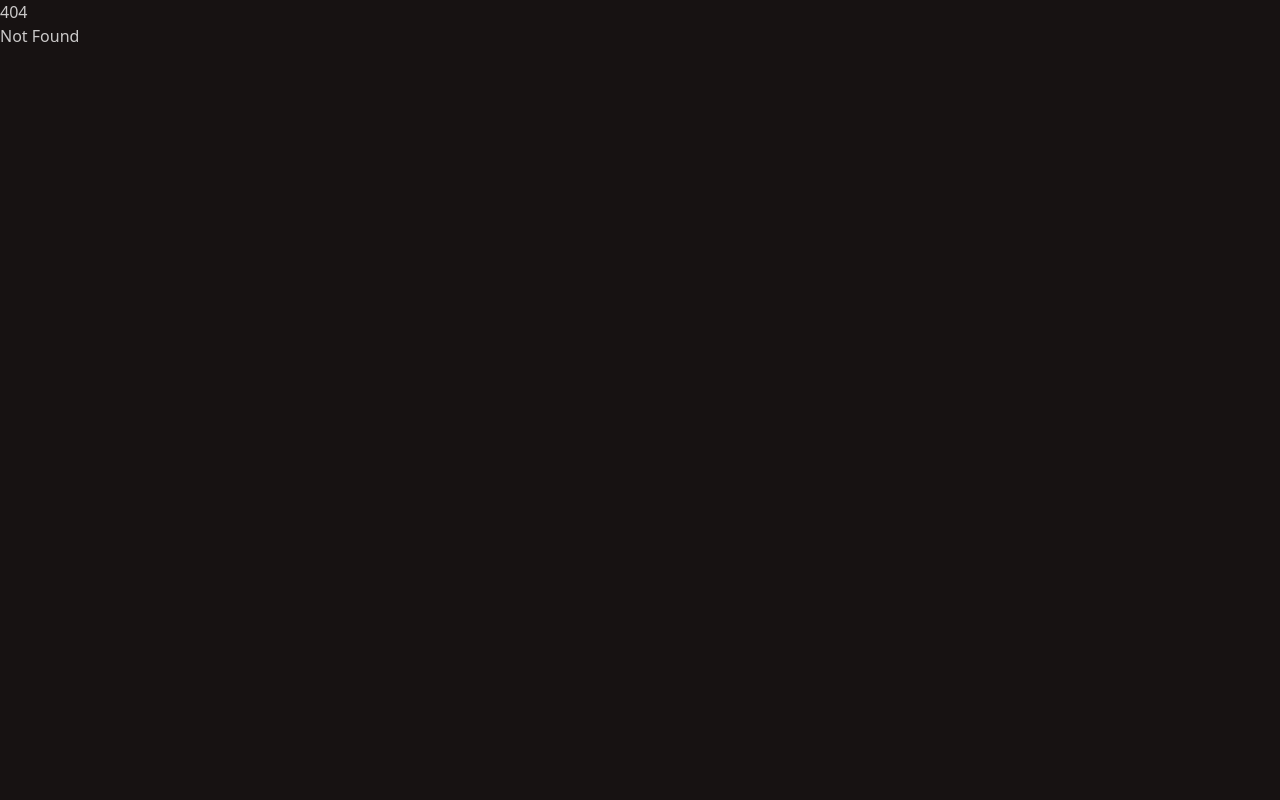
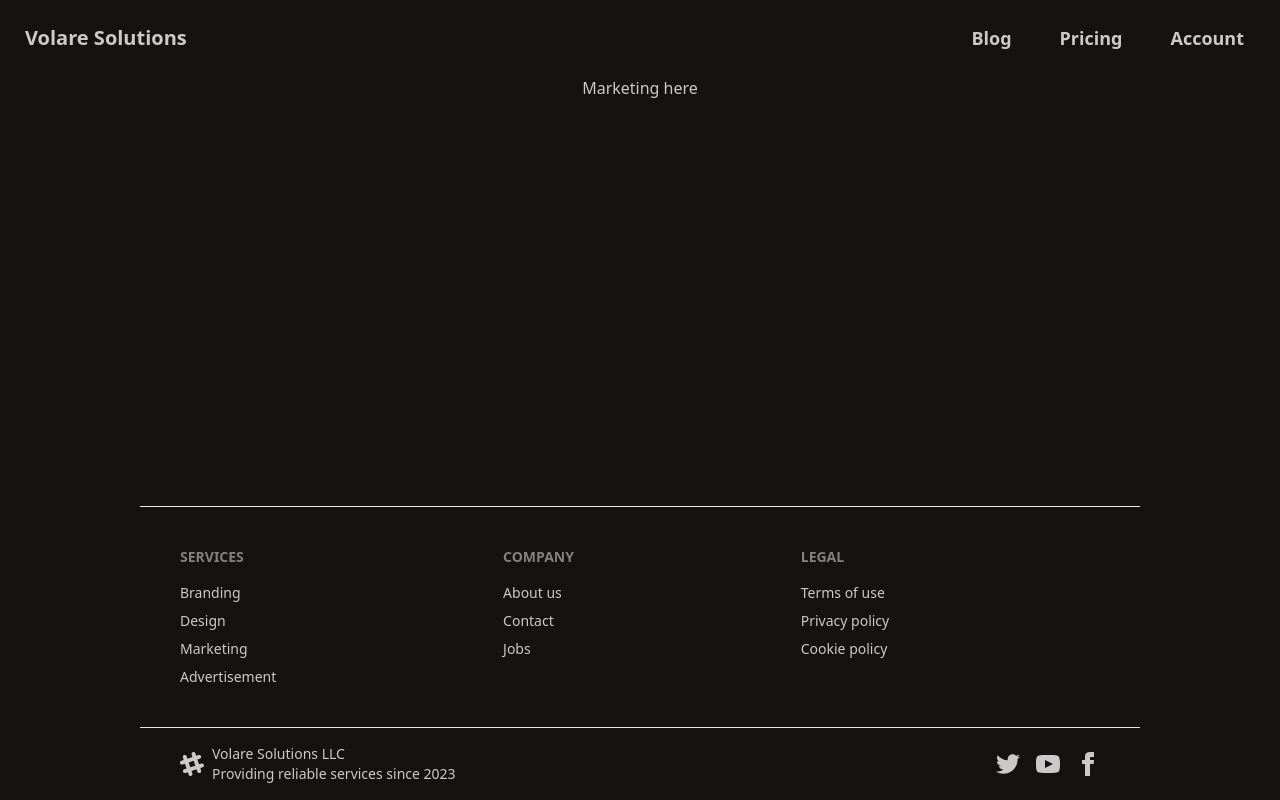
Before and after one commit to Volare-Solutions/volaresolutions.tech, a SvelteKit app: page /digital-marketing in a window 1280 px wide. Before the commit this address had no page. Built offline with nearby package versions, Linux system fonts and the light colour scheme.

Commit message:
Add marketing route

```diff
--- /dev/null
+++ b/src/routes/(marketing)/digital-marketing/+page.svelte
@@ -0,0 +1 @@
+<div class="flex items-center justify-center">Marketing here</div>
```
